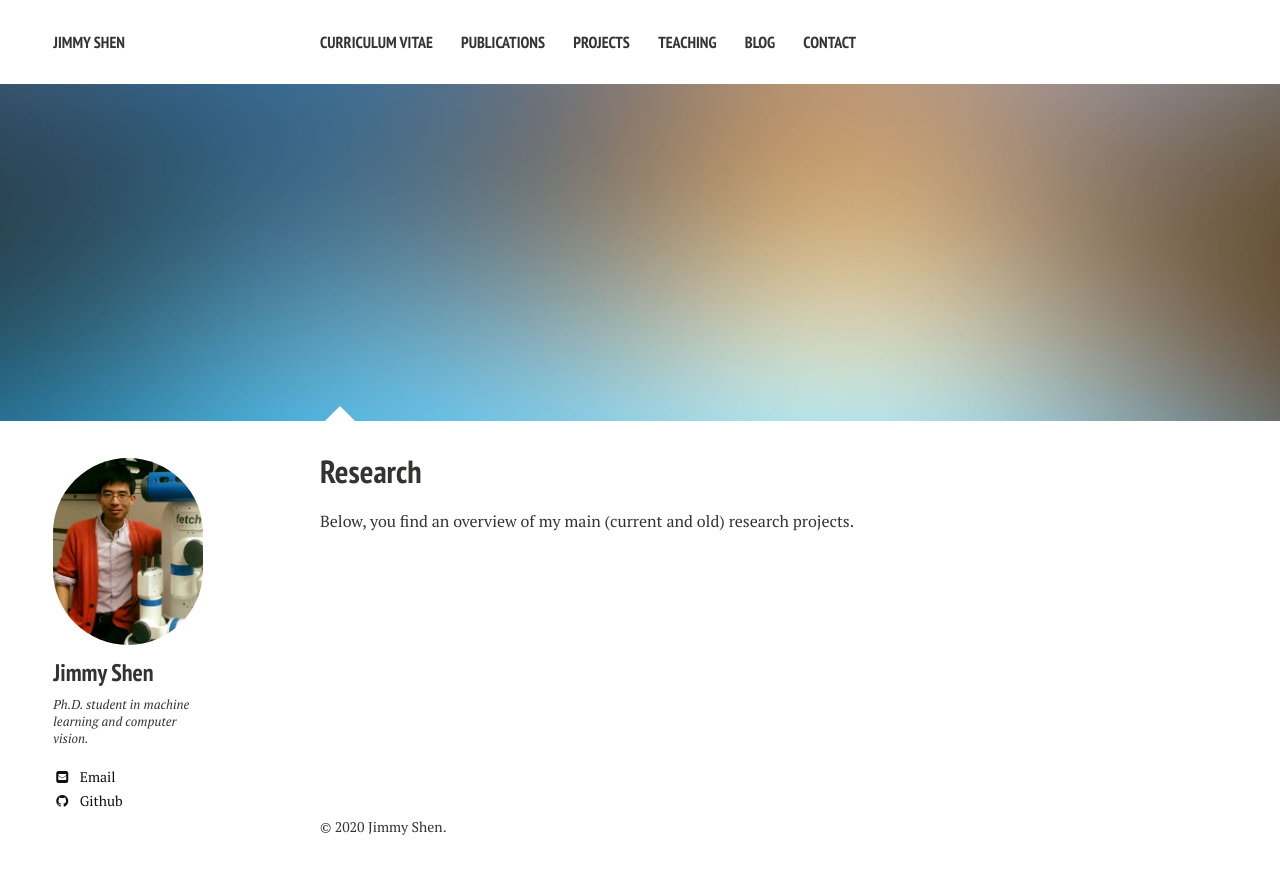
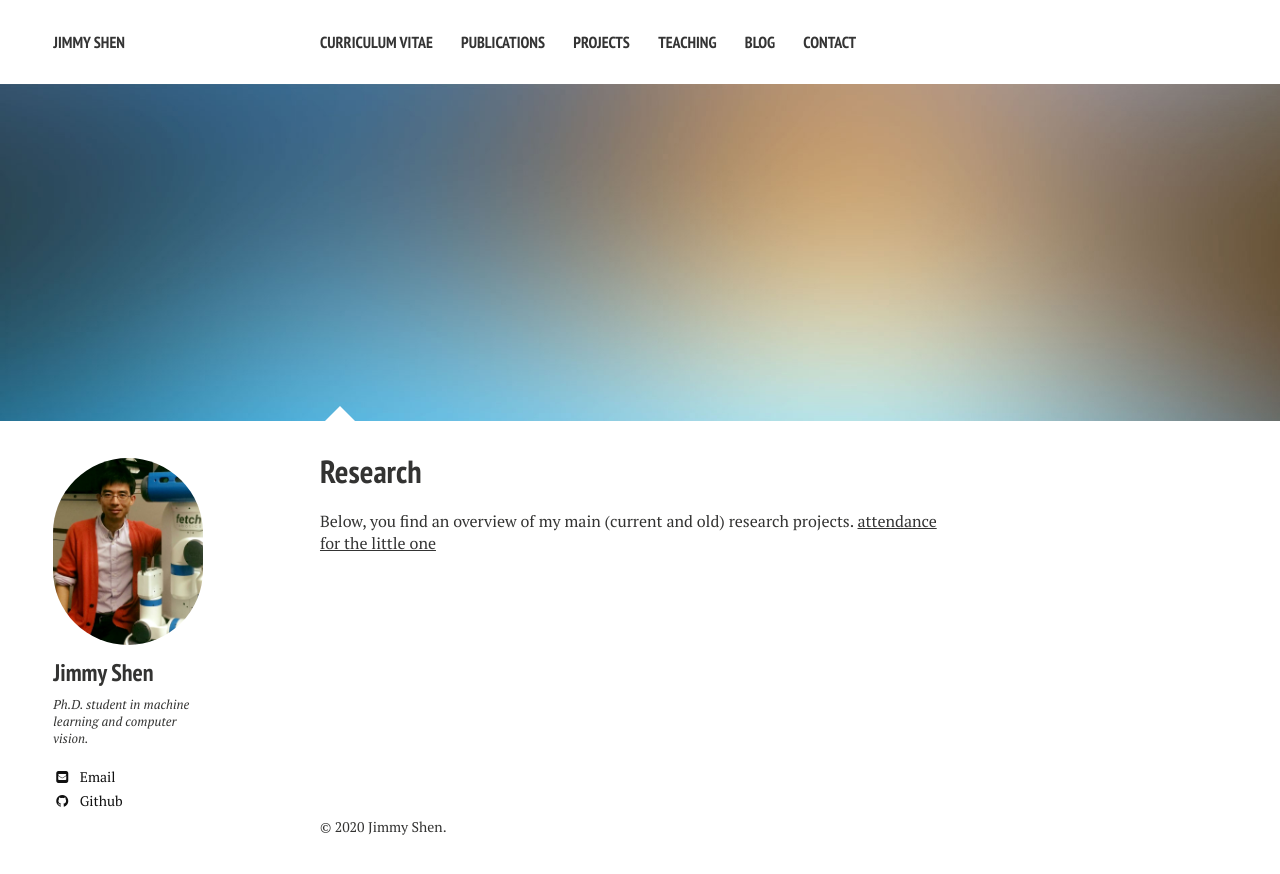
Before and after one commit to xiaokeshen/xiaokeshen.github.io, a Jekyll site: the page built from research/index.md, in a window 1280 px wide. Shown: the top 874 px of the page. Built offline with Jekyll 4.4.1, drawn with Linux system fonts in a browser that asks for light colours; nearby versions of some CDN libraries.

Commit message:
Add an attendance

```diff
--- a/research/index.md
+++ b/research/index.md
@@ -7,3 +7,4 @@
 ---
 
 Below, you find an overview of my main (current and old) research projects.
+[attendance for the little one](https://docs.google.com/forms/d/e/1FAIpQLSeExPfCV7ZbEfh7oVM4XRORhLbmiSgwYX7--UzPJ6uxyjFWmw/viewform)
```
